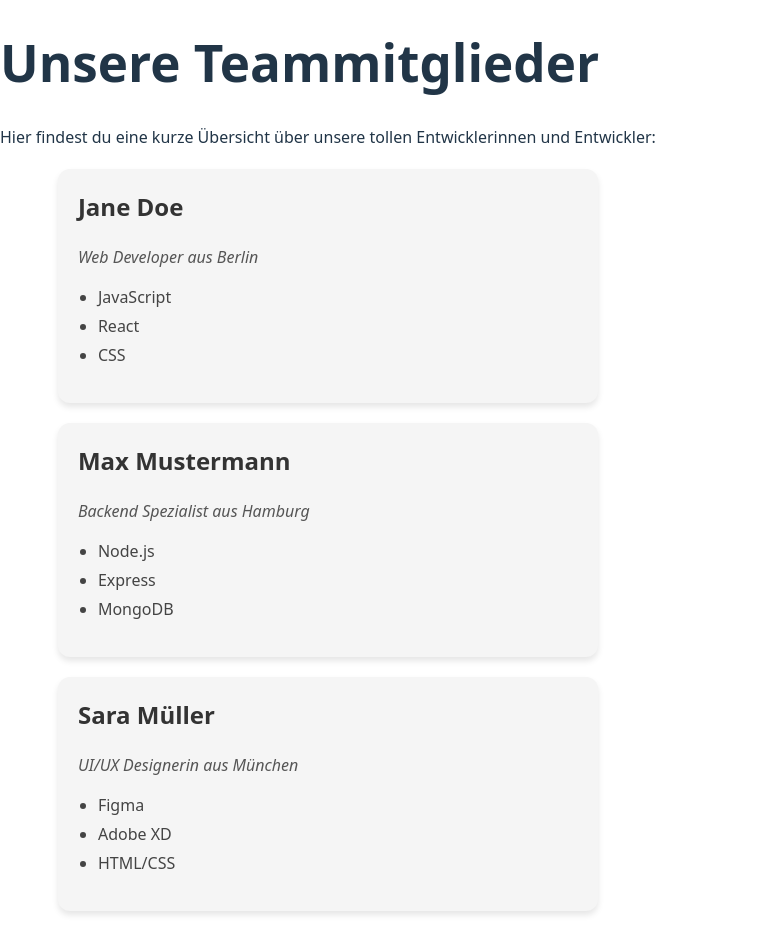
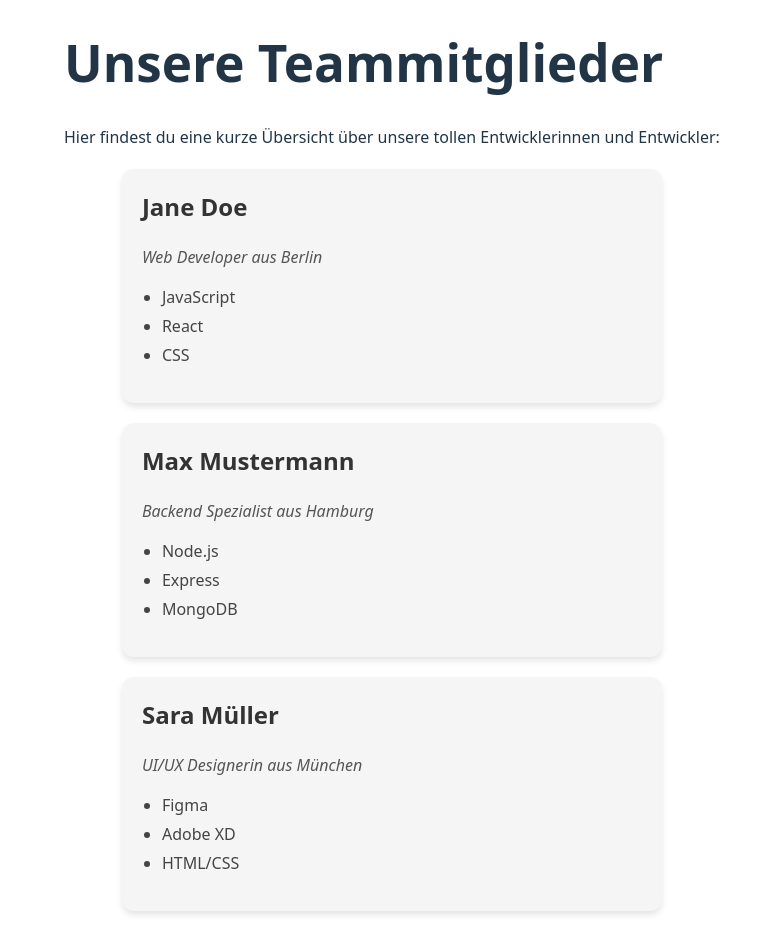
Before and after one commit to ajungAE/react-test-jung, a React (Vite) app: page / in a window 1280 px wide. Shown: the whole page, without its empty margins (0-781 px from the left). Built offline with nearby package versions, Linux system fonts and the light colour scheme.

Commit message:
Add classnames to style header and profile-list

```diff
--- a/src/App.jsx
+++ b/src/App.jsx
@@ -1,8 +1,7 @@
 // src/App.jsx
-import React from 'react';
-import ProfileCard from './ProfileCard';
-import './App.css'
-
+import React from "react";
+import ProfileCard from "./ProfileCard";
+import "./App.css";
 
 function App() {
   const profiles = [
@@ -24,10 +23,14 @@ function App() {
   ];
 
   return (
-    <div>
+    <div className="header">
       <h1>Unsere Teammitglieder</h1>
-      <p>Hier findest du eine kurze Übersicht über unsere tollen Entwicklerinnen und Entwickler:</p>
+      <p>
+        Hier findest du eine kurze Übersicht über unsere tollen Entwicklerinnen
+        und Entwickler:
+      </p>
 
+      <div className="profile-list">
         {profiles.map((profile, index) => (
           <ProfileCard
             key={index}
@@ -37,6 +40,7 @@ function App() {
           />
         ))}
       </div>
+    </div>
   );
 }
 
```
Lines whose indentation alone changed are shown as unchanged.
